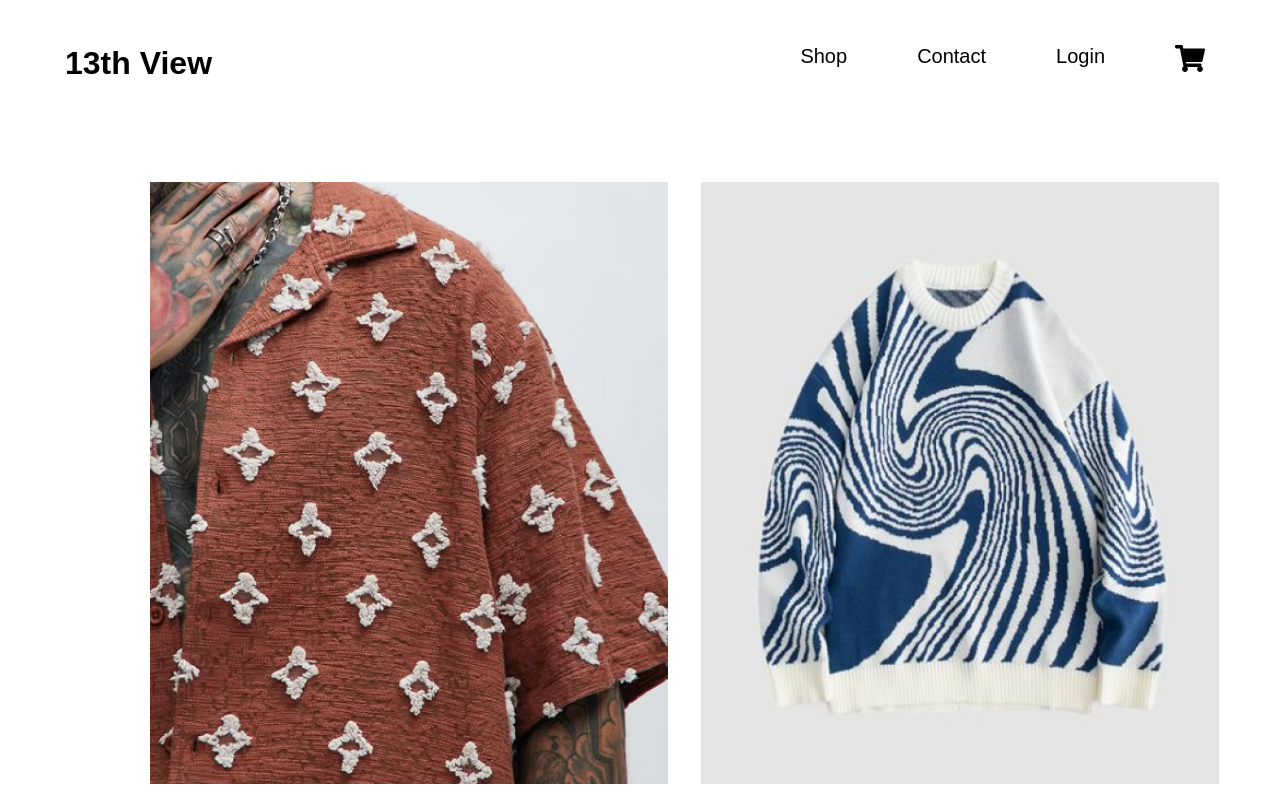
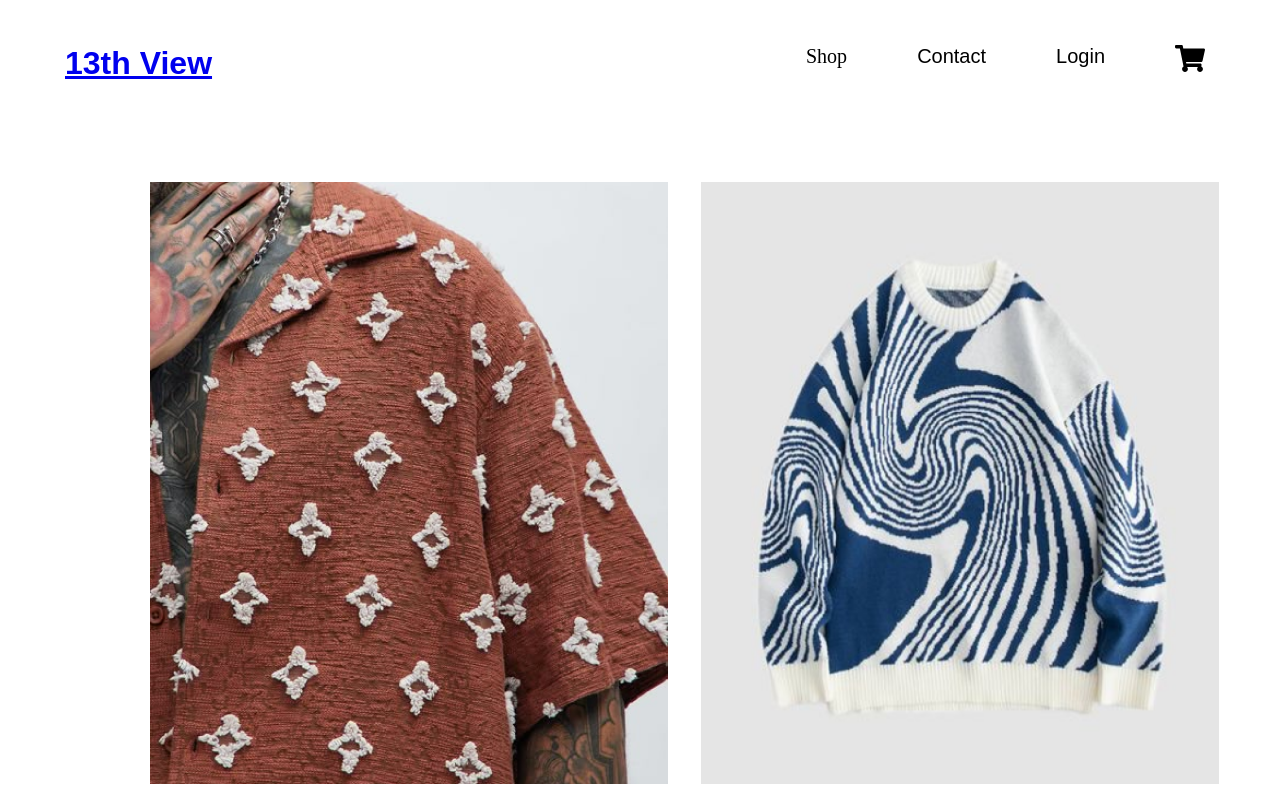
Before and after one commit to Nahomatnafu/13th-View, a plain HTML site: page 13th View - The Official Website/shop.html in a window 1280 px wide. Shown: the top 800 px of the page. Drawn offline with Linux system fonts and the light colour scheme.

Commit message:
few updates

```diff
--- a/13th View - The Official Website/css/shop.css
+++ b/13th View - The Official Website/css/shop.css
@@ -16,19 +16,63 @@ p, h1 {
 .header-left h1 {
     margin-left: 20px;
 }
-.headr-right{
+.header-right{
     display: flex;
     gap: 70px;
     margin-right: 30px;
 }
-.headr-right p {
+.header-right p {
     font-size: 1.25rem;
 }
-.headr-right img{
+.header-right img{
     width: 30px;
     height: auto;
     margin-bottom: 15px;
 
+}
+.header-right {
+    display: flex;
+    gap: 70px;
+    margin-right: 30px;
+}
+
+.header-right p {
+    font-size: 1.25rem;
+}
+
+.header-right a {
+    text-decoration: none; /* Remove the underline */
+    color: inherit; /* Use the same color as the other elements */
+    font-size: 1.25rem; /* Match the font size of the other elements */
+}
+
+
+.header-right img {
+    width: 30px;
+    height: auto;
+    margin-bottom: 15px; /*Adding margin-bottom to push up the cart icon*/
+}
+.header-right {
+    display: flex;
+    gap: 70px;
+    margin-right: 30px;
+}
+
+.header-right p {
+    font-size: 1.25rem;
+}
+
+.header-right a {
+    text-decoration: none; /* Remove the underline */
+    color: inherit; /* Use the same color as the other elements */
+    font-size: 1.25rem; /* Match the font size of the other elements */
+}
+
+
+.header-right img {
+    width: 30px;
+    height: auto;
+    margin-bottom: 15px; /*Adding margin-bottom to push up the cart icon*/
 }
 /* product-images Section */
 .products-image {
--- a/13th View - The Official Website/shop.html
+++ b/13th View - The Official Website/shop.html
@@ -11,16 +11,14 @@
     <header>
         <div class="navbar-group" >
             <div class="header-left">
-                <h1>13th View</h1>
+                <h1><a href="index.html">13th View</a></h1>
 
             </div>
-            <div class="headr-right">
-                <p>Shop</p>
+            <div class="header-right">
+                <a href="shop.html">Shop</a>
                 <p>Contact</p>
                 <p>Login</p>
                 <img src="./images/shopping-cart-solid.svg" alt="Shopping Cart Icon">
-
-
             </div>
 
 
@@ -55,10 +53,7 @@
         <div class="blank-space">
 
         </div>
-
       </div>
-
-
 
 
     <!-- Footer Section -->
@@ -79,7 +74,8 @@
         <p>FAQs</p>
         <p>Shipping and Returns</p>
       </div>
-    </footer>
+    </div>
 
+     </footer>
 </body>
 </html>
```
